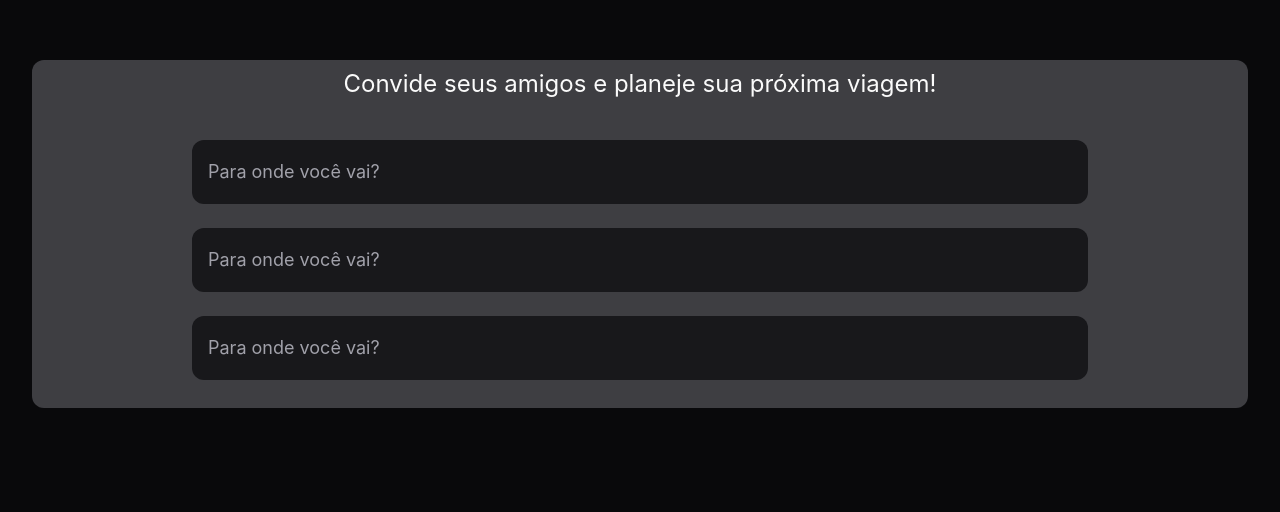
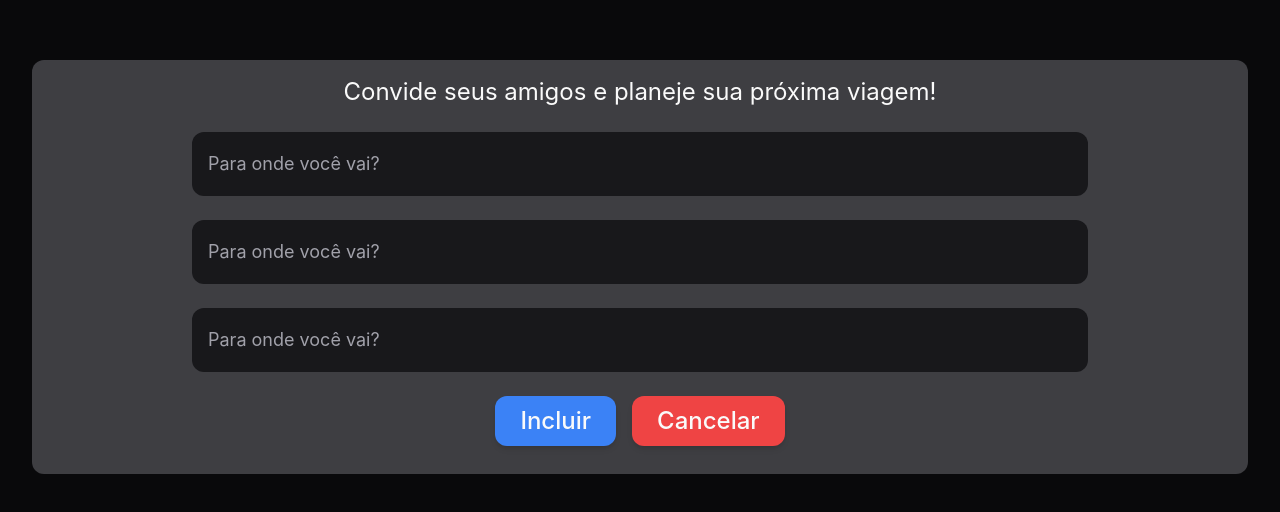
Before and after one commit to Estev0o/api-alunos-front, a React (Vite) app: page / in a window 1280 px wide. Shown: the part 772-1284 px from the top of the page. Built offline with nearby package versions, Linux system fonts and the light colour scheme.

Commit message:
add buttons

```diff
--- a/src/components/modalCreate/create.tsx
+++ b/src/components/modalCreate/create.tsx
@@ -1,12 +1,18 @@
 import { } from "lucide-react"
 //import { useState } from "react"
 
-export default function Create() {
+interface CreateProps {
+    closeModalCreate: () => void
+}
+
+export default function CreateModal({
+    closeModalCreate
+}: CreateProps) {
     return (
+        <form>
             <div className="flex flex-row flex-wrap justify-center space-y-6 mb-96 bg-zinc-400 rounded-xl bg-opacity-35 px-4">
+                <h3 className="text-zinc-50 text-2xl pt-4">Convide seus amigos e planeje sua próxima viagem!</h3>
                 <div className="max-w-4xl w-full text-center space-y-10">
-                <h3 className="text-zinc-50 text-2xl pt-2">Convide seus amigos e planeje sua próxima viagem!</h3>
-
                     <div className="h-16 bg-zinc-900 px-4 rounded-xl flex items-center shadow-shape">
                         <input type="text" placeholder="Para onde você vai?" className="bg-transparent text-lg placeholder-zinc-400 outline-none w-full" />
                     </div>
@@ -18,12 +24,17 @@ export default function Create() {
                     </div>
                 </div>
 
-            <div className="w-full max-w-4xl text-center space-y-10 pb-7">
+                <div className="w-full max-w-4xl text-center space-y-10">
                     <div className="h-16 bg-zinc-900 px-4 rounded-xl flex items-center shadow-shape">
                         <input type="text" placeholder="Para onde você vai?" className="bg-transparent text-lg placeholder-zinc-400 outline-none w-full" />
                     </div>
                 </div>
 
+                <div className="w-full max-w-4xl flex justify-center space-x-4 pb-7">
+                    <button className="bg-blue-500 text-zinc-50 text-2xl py-2 px-6 rounded-xl shadow-md hover:bg-blue-600">Incluir</button>
+                    <button className="bg-red-500 text-zinc-50 text-2xl py-2 px-6 rounded-xl shadow-md hover:bg-red-600">Cancelar</button>
                 </div>
+            </div>
+        </form>
     )
 }
```
Lines whose indentation alone changed are shown as unchanged.
